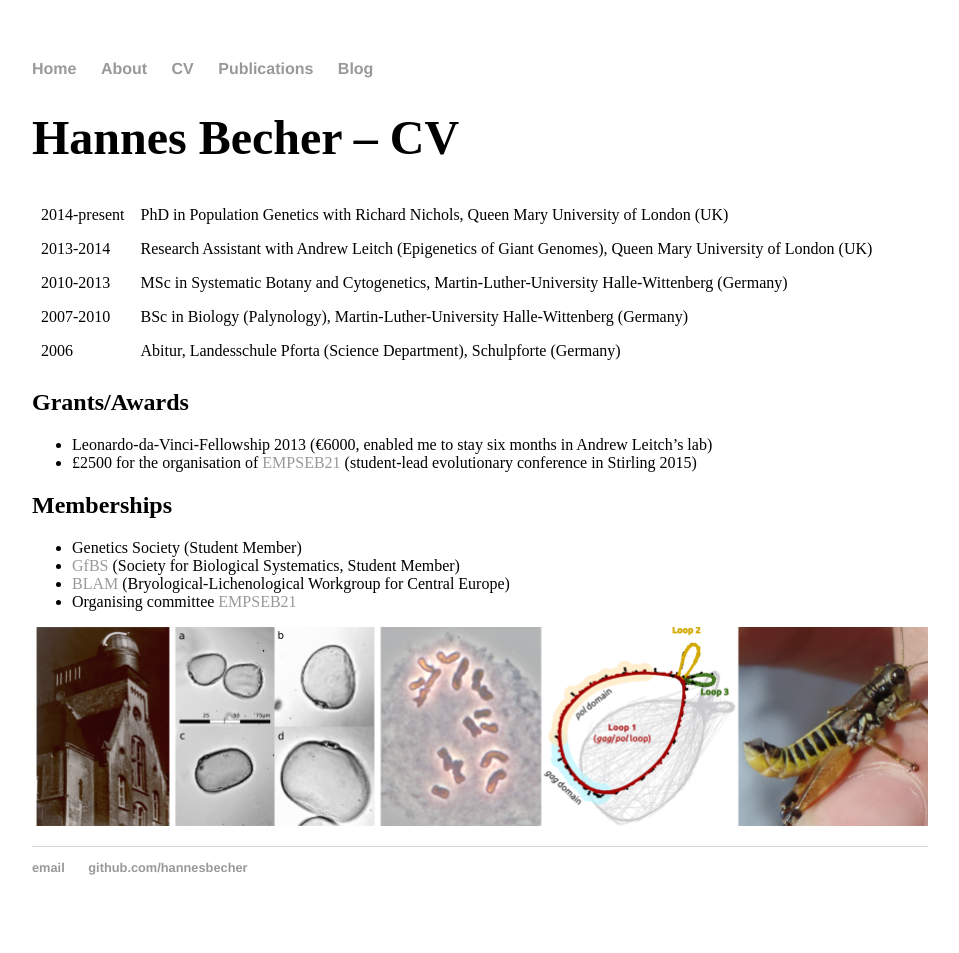
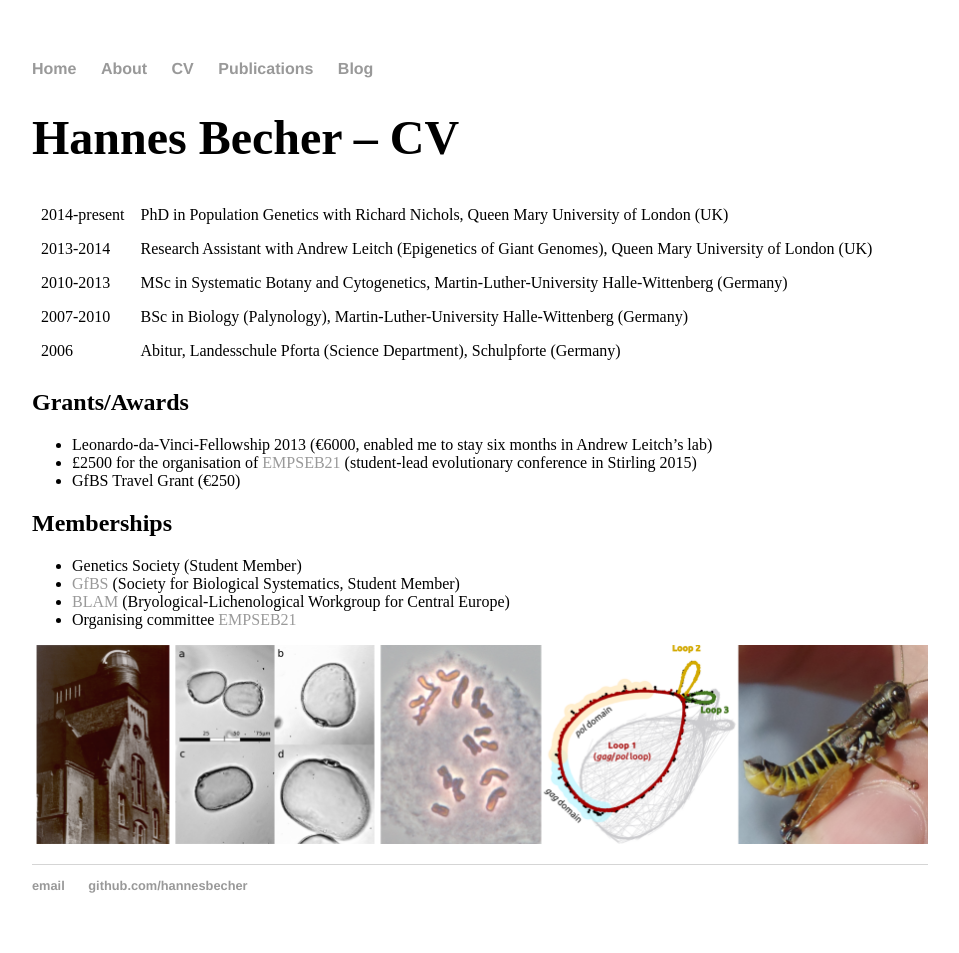
Before and after one commit to hannesbecher/hannesbecher.github.io, a Jekyll site: the page built from cv/index.md, in a window 1280 px wide. Shown: the whole page, without its empty margins (160-1119 px from the left). Built offline with Jekyll 4.4.1, drawn with Linux system fonts in a browser that asks for light colours.

Commit message:
Update index.md

```diff
--- a/cv/index.md
+++ b/cv/index.md
@@ -14,6 +14,7 @@ title: Hannes Becher - CV
 ## Grants/Awards
 * Leonardo-da-Vinci-Fellowship 2013 (€6000, enabled me to stay six months in Andrew Leitch's lab)
 * £2500 for the organisation of [EMPSEB21](http://empseb21.bio.ed.ac.uk/) (student-lead evolutionary conference in Stirling 2015)
+* GfBS Travel Grant (€250)
 
 ## Memberships
 * Genetics Society (Student Member)
```
